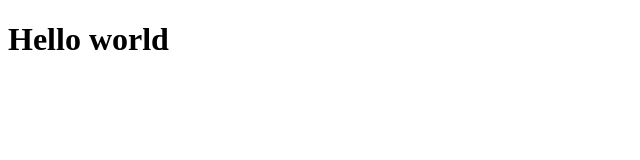
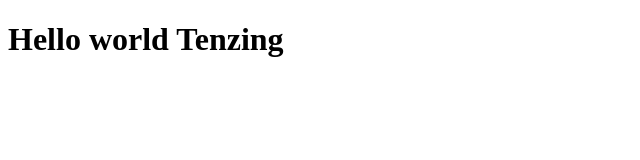
Before and after one commit to tenznz-aapt/html-test, a plain HTML site: page index.html in a window 1280 px wide. Shown: the whole page, without its empty margins (0-640 px from the left). Drawn offline with Linux system fonts and the light colour scheme.

Commit message:
Update index.html

```diff
--- a/index.html
+++ b/index.html
@@ -6,6 +6,6 @@
     <title>Document</title>
 </head>
 <body>
-    <h1>Hello world</h1>
+    <h1>Hello world Tenzing</h1>
 </body>
 </html>
```
